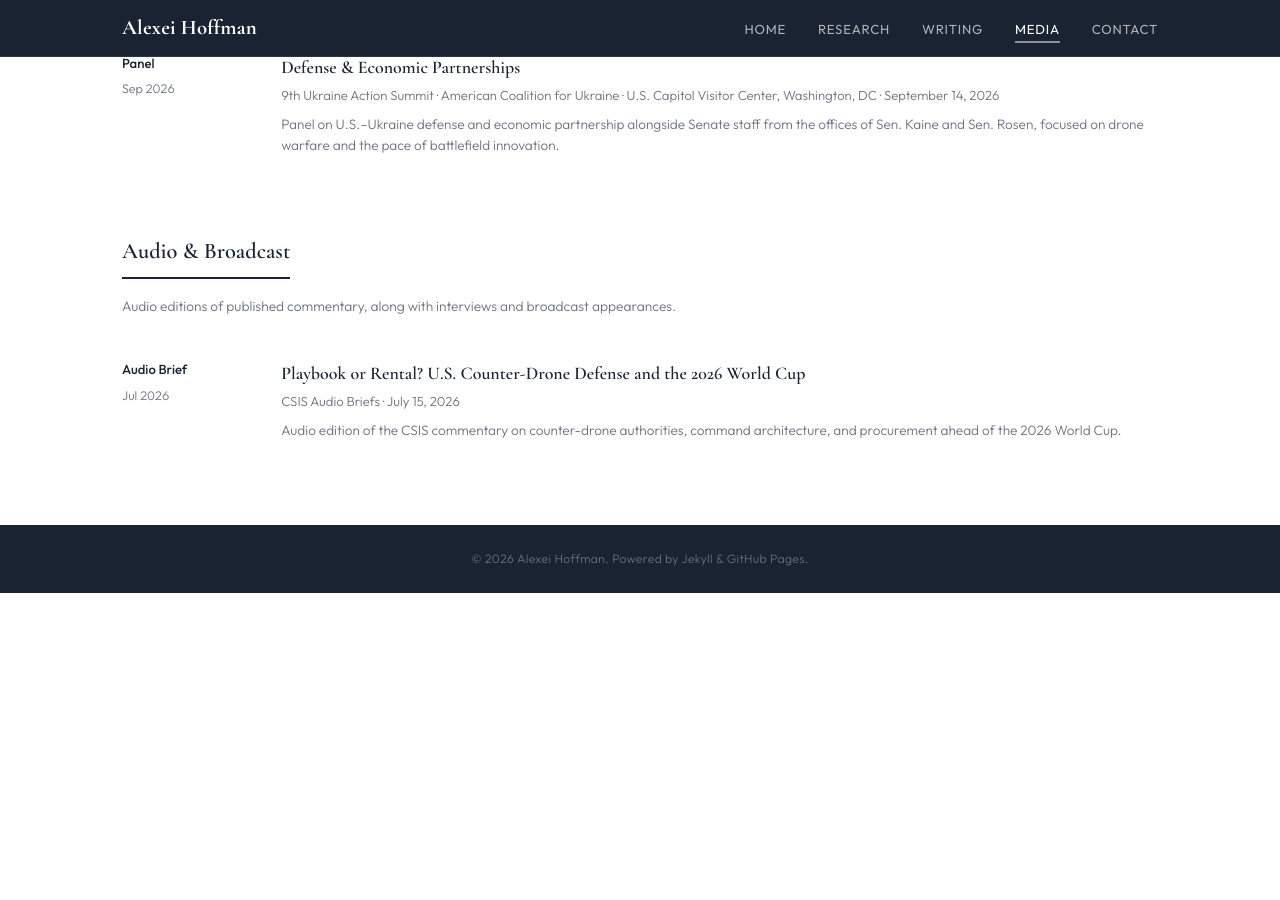
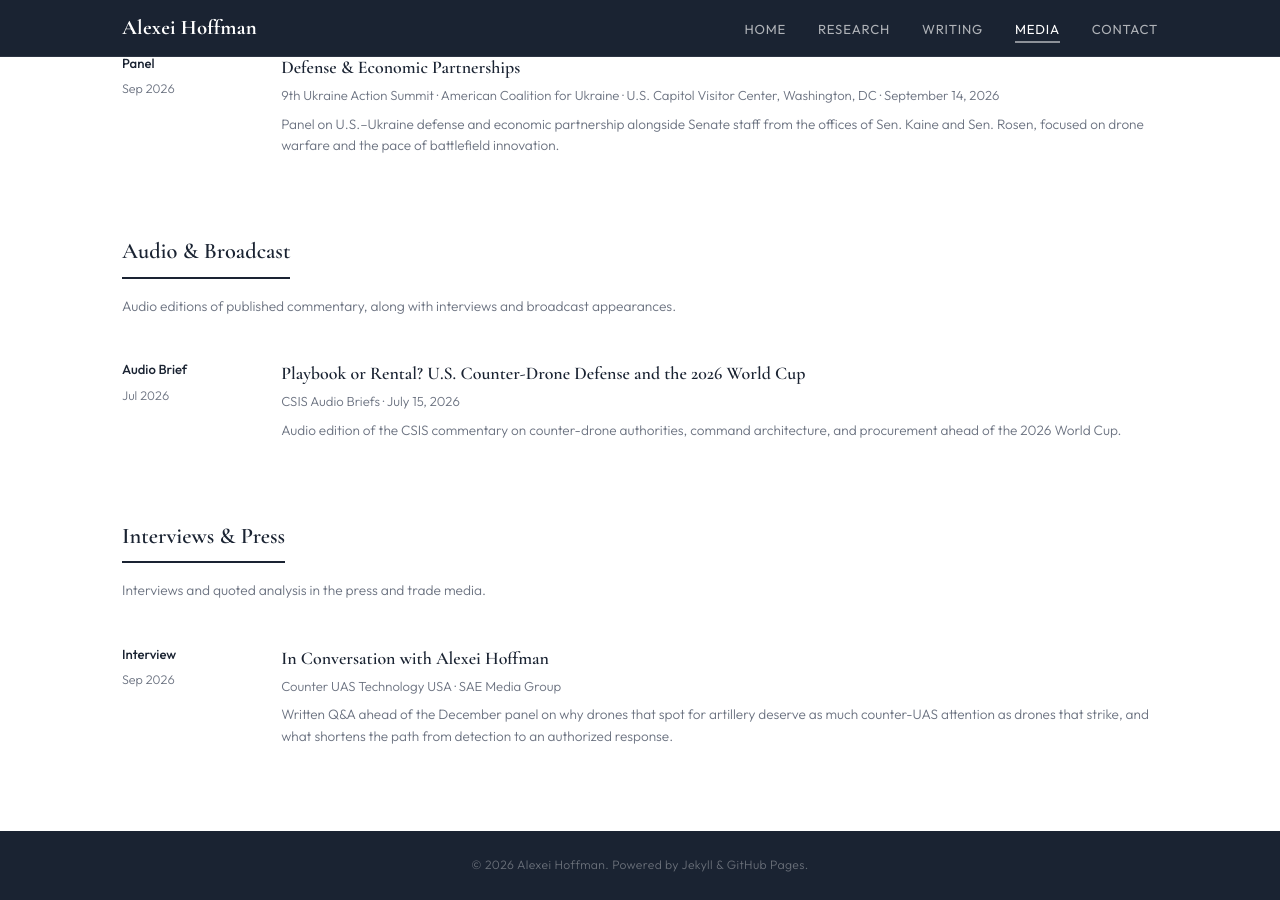
Before and after one commit to a-novi13-byte/a-novi13-byte.github.io, a Jekyll site: the page built from media.html, in a window 1280 px wide and 900 px high, scrolled down 517 px. Built offline with Jekyll 4.4.1, drawn with Linux system fonts in a browser that asks for light colours; before the commit the page ends 1110 px from its top, so only the background shows below that.

Commit message:
Update media.html

```diff
--- a/media.html
+++ b/media.html
@@ -54,11 +54,22 @@ permalink: /media/
     </div>
   </div>
 
+  <h2 class="section-heading" style="margin-top: 3.5rem;">Interviews &amp; Press</h2>
+  <p class="section-note">Interviews and quoted analysis in the press and trade media.</p>
+  <div class="writing-list">
+    <div class="writing-item">
+      <div class="writing-meta">
+        <span class="pub-badge badge-interview">Interview</span>
+        <span class="writing-date">Sep 2026</span>
+      </div>
+      <div class="writing-content">
+        <h3><a href="https://www.smgconferences.com/documentportal/ComplementaryContent/7037.pdf" target="_blank" rel="noopener">In Conversation with Alexei Hoffman</a></h3>
+        <p class="media-venue">Counter UAS Technology USA &middot; SAE Media Group</p>
+        <p class="writing-blurb">Written Q&amp;A ahead of the December panel on why drones that spot for artillery deserve as much counter-UAS attention as drones that strike, and what shortens the path from detection to an authorized response.</p>
+      </div>
+    </div>
 {% comment %}
-  ---- Uncomment when the first entry lands. ----
-  <h2 class="section-heading" style="margin-top: 3.5rem;">Press &amp; Commentary</h2>
-  <p class="section-note">Quoted analysis and cited work in the press and trade media.</p>
-  <div class="writing-list">
+  ---- Template for press quotes: paste above this comment when one lands. ----
     <div class="writing-item">
       <div class="writing-meta">
         <span class="pub-badge badge-quoted">Quoted</span>
@@ -70,6 +81,6 @@ permalink: /media/
         <p class="writing-blurb">One-line description of what you were quoted on.</p>
       </div>
     </div>
+{% endcomment %}
   </div>
-{% endcomment %}
 </div>
```
